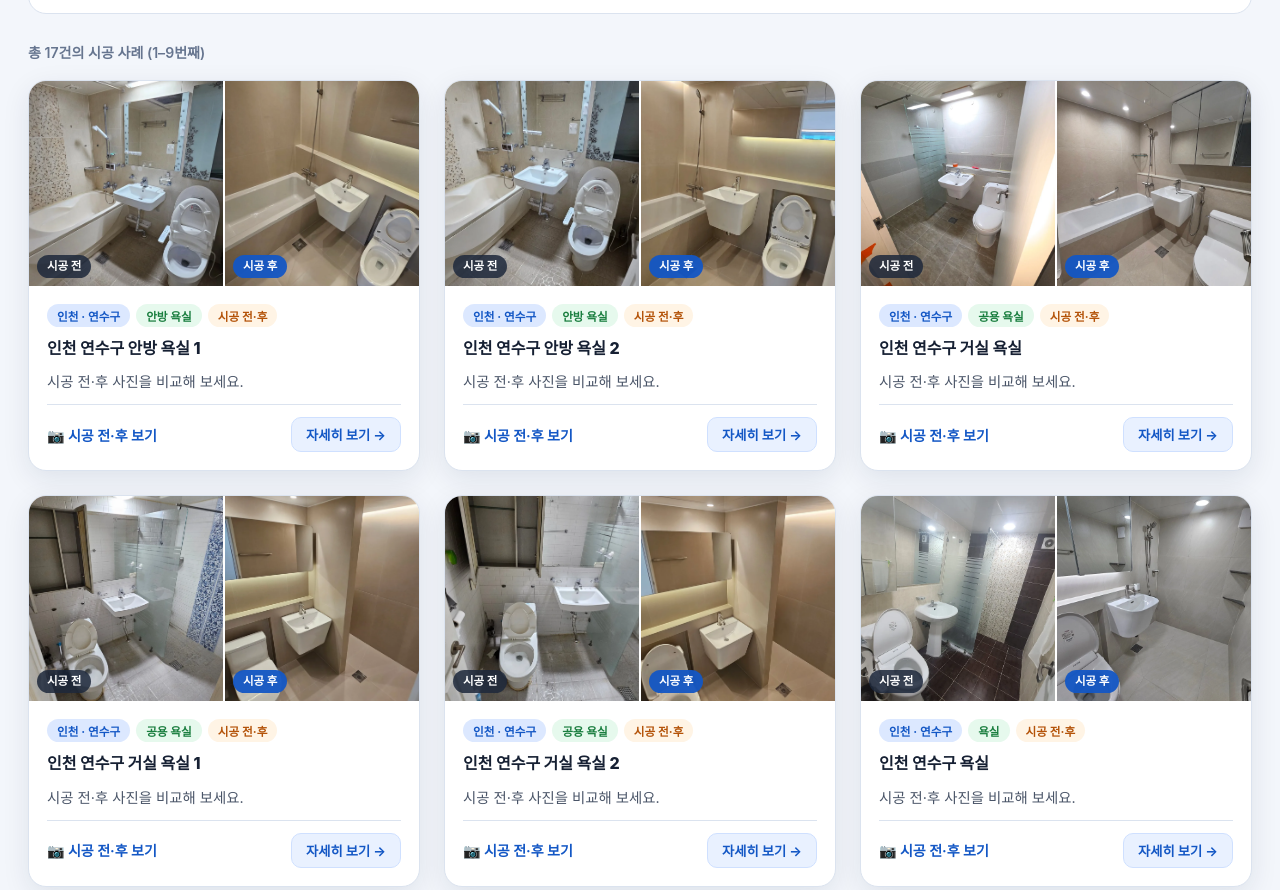
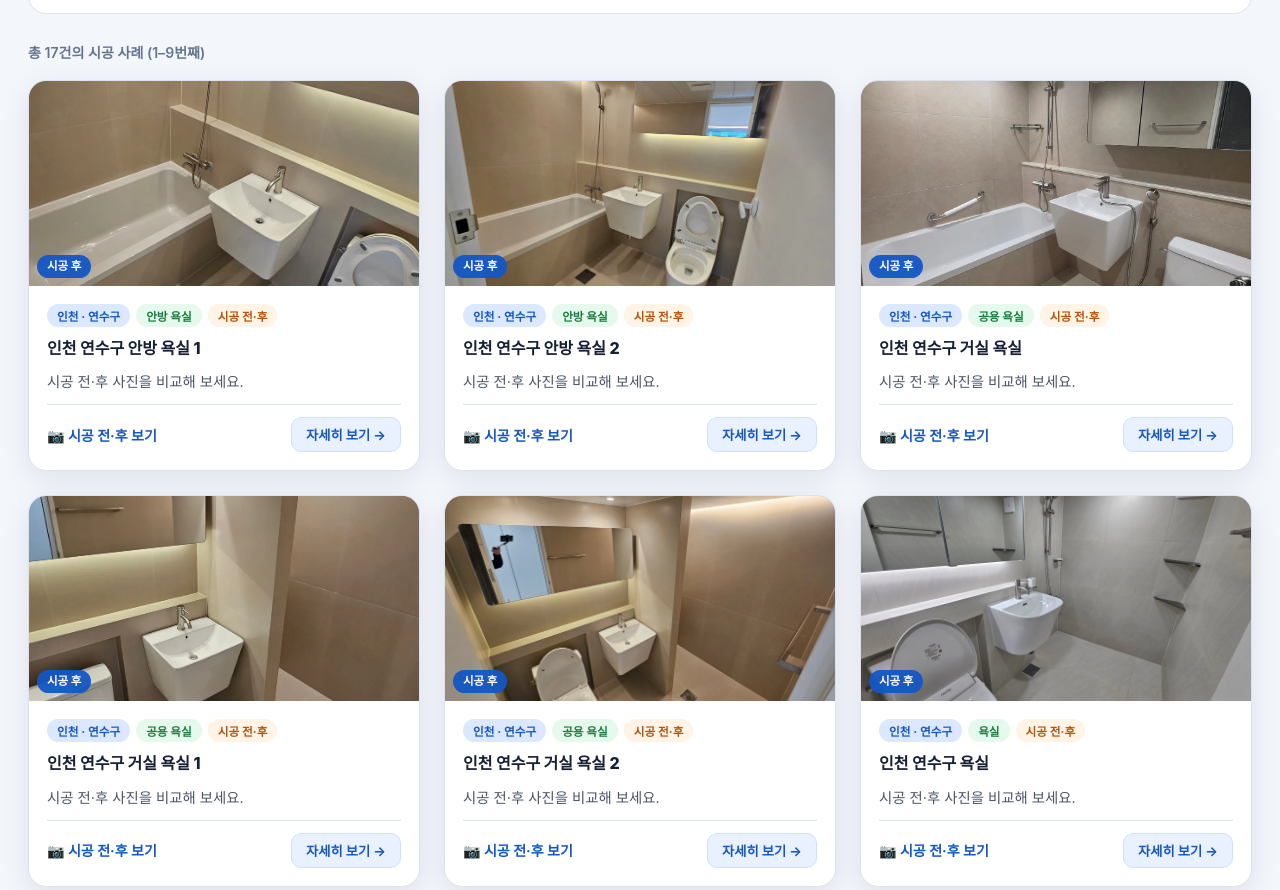
Before and after one commit to sagakil2-lab/modern-interior-estimator, a plain HTML site: page index.html in a window 1280 px wide. Shown: the part 1946-2836 px from the top of the page. Drawn offline with Linux system fonts and the light colour scheme.

Commit message:
전/후 카드 변경

```diff
--- a/home.css
+++ b/home.css
@@ -1147,10 +1147,7 @@ img { max-width: 100%; display: block; }
 
 /* ── 시공 전·후 사례 ── */
 .chip-ba { background: #fff4e5; color: #b45309; }
-/* 카드 썸네일: 시공 전(왼쪽) / 시공 후(오른쪽) 나란히 */
-.ba-split { position: absolute; inset: 0; display: grid; grid-template-columns: 1fr 1fr; gap: 2px; background: #fff; }
-.ba-half { position: relative; margin: 0; overflow: hidden; }
-.ba-half img { width: 100%; height: 100%; object-fit: cover; display: block; }
+/* 카드 썸네일: 시공 후 사진 한 장 + 'BEFORE/AFTER' 표시 (전/후 비교는 카드를 눌렀을 때 팝업에서) */
 .ba-tag { position: absolute; left: 8px; bottom: 8px; font-size: .72rem; font-weight: 800; color: #fff; padding: 3px 10px; border-radius: 999px; line-height: 1.5; }
 .ba-tag-before { background: rgba(30,41,59,.85); }
 .ba-tag-after  { background: rgba(19,87,197,.95); }
--- a/home.js
+++ b/home.js
@@ -48,12 +48,6 @@ function caseChipsHtml(c) {
     <span class="chip chip-loc">${c.location}</span>
     ${c.apt_size ? `<span class="chip chip-size">${c.apt_size}평</span>` : ''}
     ${caseBA(c) ? '<span class="chip chip-ba">시공 전·후</span>' : ''}`;
-}
-function caseBASplitHtml(c, ba) {
-  return `<div class="ba-split">
-    <figure class="ba-half"><img src="${ba.before}" alt="${c.title} 시공 전" loading="lazy" decoding="async" /><figcaption class="ba-tag ba-tag-before">시공 전</figcaption></figure>
-    <figure class="ba-half"><img src="${ba.after}" alt="${c.title} 시공 후" loading="lazy" decoding="async" /><figcaption class="ba-tag ba-tag-after">시공 후</figcaption></figure>
-  </div>`;
 }
 
 // ─────────────────────────────────────────────
@@ -662,10 +656,8 @@ function renderCards() {
     const ba       = caseBA(c);
     const photoUrl = caseMainPhoto(c);
     const metaParts = [c.duration ? `시공 ${c.duration}일` : '', c.date ? c.date.slice(0, 7) : ''].filter(Boolean);
-    const thumbContent = (ba && !casePhotoMap[c.id])
-      ? caseBASplitHtml(c, ba)
-      : photoUrl
-      ? `<img src="${photoUrl}" alt="${c.title}" class="thumb-img" loading="lazy" decoding="async" />`
+    const thumbContent = photoUrl
+      ? `<img src="${photoUrl}" alt="${c.title}${ba ? ' 시공 후' : ''}" class="thumb-img" loading="lazy" decoding="async" />${ba ? '<span class="ba-tag ba-tag-after">시공 후</span>' : ''}`
       : `<div class="thumb-placeholder"><span class="thumb-icon">🚿</span><span class="thumb-concept">${c.concept}</span></div>`;
     return `
       <article class="case-card" data-id="${c.id}" tabindex="0" role="button" aria-label="${c.title} 자세히 보기">
```
